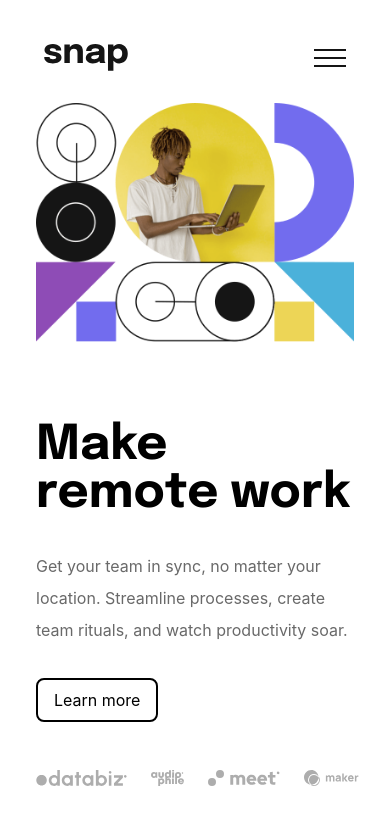
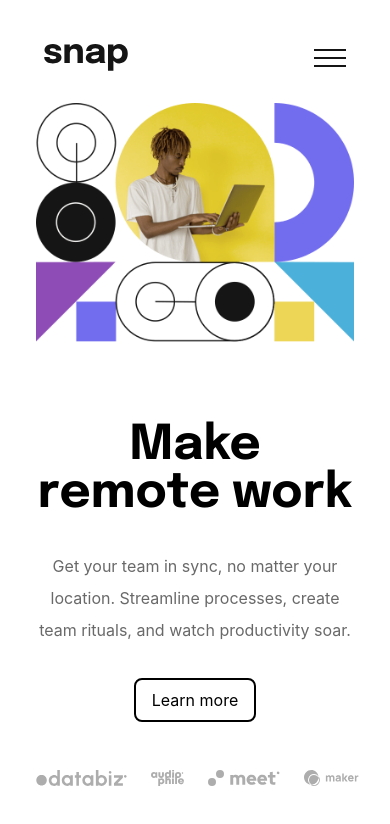
Before and after one commit to jawad-mwadama/intro-section-with-dropdown, a React (Vite) app: page / in a window 390 px wide. Shown: the top 824 px of the page. Built offline with nearby package versions, Linux system fonts and the light colour scheme.

Commit message:
finished overall appearance and responsiveness

```diff
--- a/src/Hero/Hero.jsx
+++ b/src/Hero/Hero.jsx
@@ -11,11 +11,11 @@ function Hero() {
     <div className="mx-auto mt-8 w-full max-w-7xl px-6">
       <div className="flex flex-col-reverse items-center gap-12 md:flex-row md:gap-24">
         {/* text side */}
-        <div className="w-full max-w-xl py-8 md:py-0">
+        <div className="w-full max-w-xl py-8 text-center md:py-0 md:text-start">
           <h1 className="mb-8 font-heading text-5xl font-bold md:text-7xl">
             Make <br /> remote work
           </h1>
-          <p className="mb-8 max-w-sm text-base/8 text-gray-500">
+          <p className="mb-8 max-w-sm text-base/8 text-gray-500 md:text-start">
             Get your team in sync, no matter your location. Streamline
             processes, create team rituals, and watch productivity soar.
           </p>
--- a/src/Navbar/Navbar.jsx
+++ b/src/Navbar/Navbar.jsx
@@ -130,7 +130,7 @@ function Navbar() {
 
       {/* Mobile navigation */}
       <nav
-        className={`fixed top-0 right-0 z-20 flex h-full w-[70%] flex-col justify-between bg-white p-6 transition-transform duration-300 ${
+        className={`fixed top-0 right-0 z-20 flex h-full w-[65%] flex-col bg-white p-4 transition-transform duration-300 ${
           nav ? "translate-x-0" : "translate-x-full"
         } md:hidden`}
       >
@@ -141,7 +141,7 @@ function Navbar() {
           <li>About</li>
         </ul>
 
-        <div className="flex flex-col items-center gap-6">
+        <div className="mt-12 flex flex-col items-center gap-6">
           <a href="/login">Login</a>
           <button className="hover rounded-lg border-2 border-black px-4 py-2 hover:cursor-pointer hover:border-2 hover:border-white hover:bg-black hover:text-white hover:duration-300 hover:ease-in-out">
             Register
```
